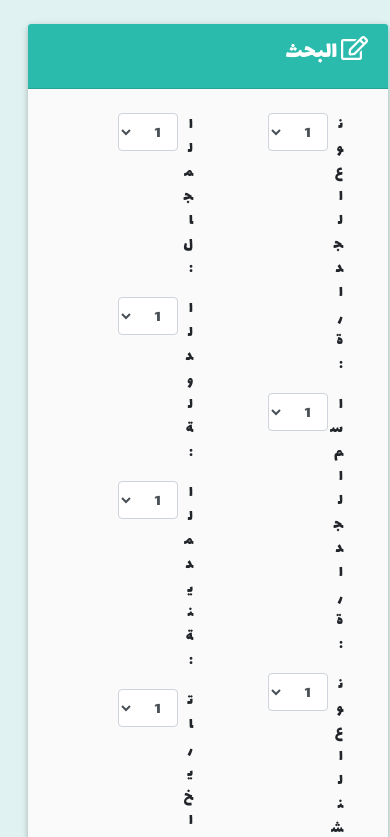
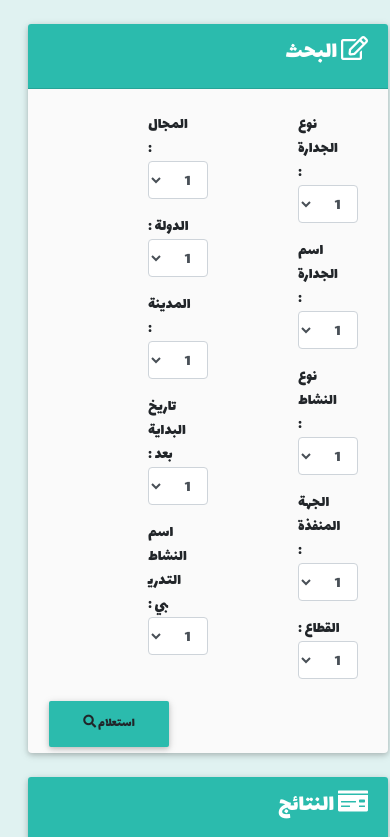
Before and after one commit to AngularIPAteam/Training, an Angular app in the folder QueryEmpsTraining/: page / in a window 390 px wide. Shown: the top 837 px of the page. Built offline with nearby package versions, Linux system fonts and the light colour scheme.

Commit message:
تنسيق

```diff
--- a/QueryEmpsTraining/src/app/components/result-table/result-table.component.html
+++ b/QueryEmpsTraining/src/app/components/result-table/result-table.component.html
@@ -22,7 +22,7 @@
         <td>Mark</td>
         <td>Otto</td>
         <td>Otto</td>
-        <td><a data-toggle="modal" data-target="#exampleModalPreview"><button type="button" class="btn default-color px-4 py-1">تفاصيل</button></a></td>
+        <td><a data-toggle="modal" data-target="#exampleModalPreview"><button type="button" class="btn default-color px-4 py-1">تفاصيل <i class="fas fa-bars"></i></button></a></td>
       </tr>
     </tbody>
     <!--Table body-->
--- a/QueryEmpsTraining/src/app/components/search-operations/search-operations.component.html
+++ b/QueryEmpsTraining/src/app/components/search-operations/search-operations.component.html
@@ -3,31 +3,31 @@
     <div class="container  row col">
       <div class="col-6">
         <div class="form-group row col-12">
-          <label class="my-auto col-4">نوع الجدارة :</label>
+          <label class="my-auto col-10 col-md-4">نوع الجدارة :</label>
           <select class="form-control col-8">
             <option>1</option>
           </select>
         </div>
         <div class="form-group row col-12">
-            <label class="my-auto col-4">اسم الجدارة :</label>
+            <label class="my-auto col-10 col-md-4">اسم الجدارة :</label>
           <select class="form-control col-8" >
             <option>1</option>
           </select>
         </div>
         <div class="form-group row col-12">
-            <label class="my-auto col-4">نوع النشاط :</label>
+            <label class="my-auto col-10 col-md-4">نوع النشاط :</label>
           <select class="form-control col-8">
             <option>1</option>
           </select>
         </div>
         <div class="form-group row col-12">
-            <label class="my-auto col-4">الجهة المنفذة:</label>
+            <label class="my-auto col-10 col-md-4">الجهة المنفذة:</label>
             <select class="form-control col-8">
             <option>1</option>
           </select>
         </div>
         <div class="form-group row col-12">
-            <label class="my-auto col-4">القطاع :</label>
+            <label class="my-auto col-10 col-md-4">القطاع :</label>
             <select class="form-control col-8">
             <option>1</option>
           </select>
@@ -35,31 +35,31 @@
       </div>
       <div class="col-6">
         <div class="form-group row col-12">
-            <label class="my-auto col-4">المجال :</label>
+            <label class="my-auto col-10 col-md-4">المجال :</label>
             <select class="form-control col-8">
             <option>1</option>
           </select>
         </div>
         <div class="form-group row col-12">
-            <label class="my-auto col-4">الدولة :</label>
+            <label class="my-auto col-10 col-md-4">الدولة :</label>
             <select class="form-control col-8">
             <option>1</option>
           </select>
         </div>
         <div class="form-group row col-12">
-            <label class="my-auto col-4">المدينة :</label>
+            <label class="my-auto col-10 col-md-4">المدينة :</label>
             <select class="form-control col-8">
             <option>1</option>
           </select>
         </div>
         <div class="form-group row col-12">
-            <label class="my-auto col-4">تاريخ البداية بعد :</label>
+            <label class="my-auto col-10 col-md-4">تاريخ البداية بعد :</label>
             <select class="form-control col-8">
             <option >1</option>
           </select>
         </div>
         <div class="form-group row col-12">
-            <label class="my-auto col-4">اسم النشاط التدريبي :</label>
+            <label class="my-auto col-10 col-md-4">اسم النشاط التدريبي :</label>
             <select class="form-control col-8">
             <option>1</option>
           </select>
```
